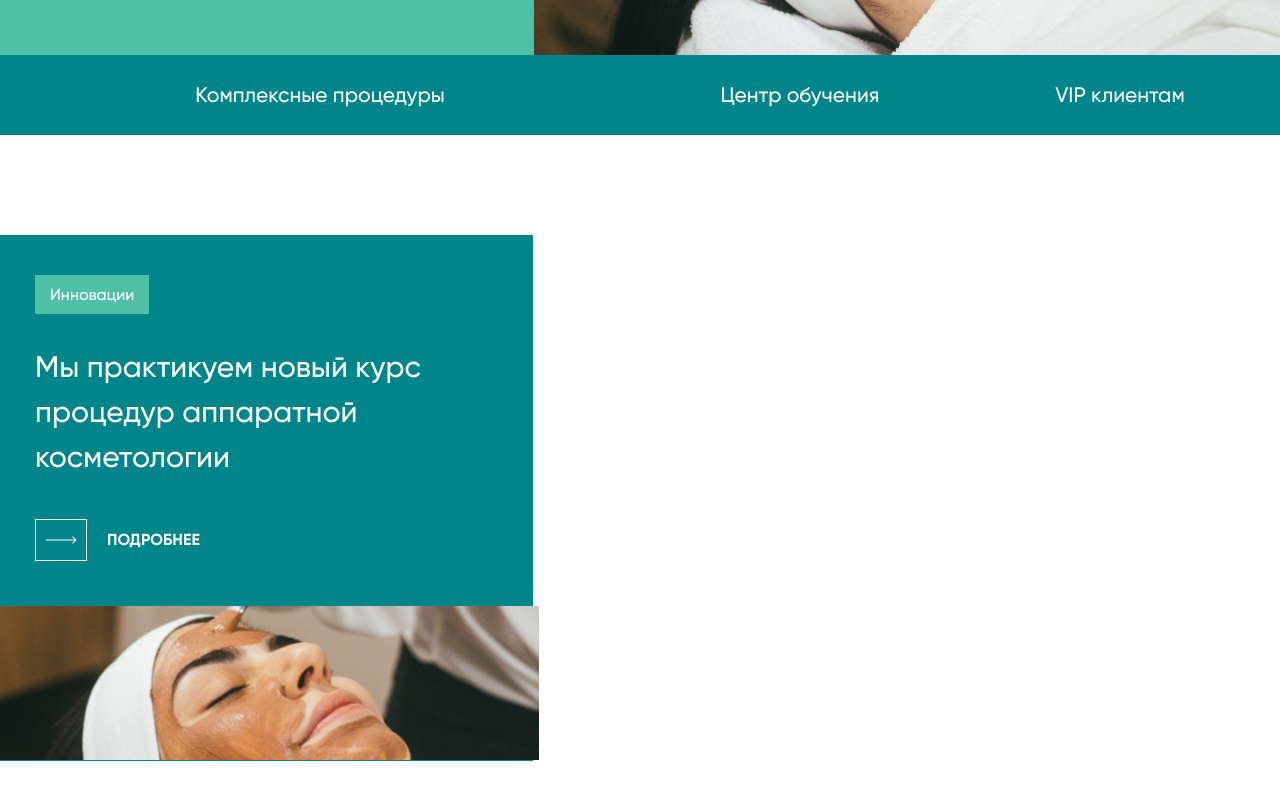
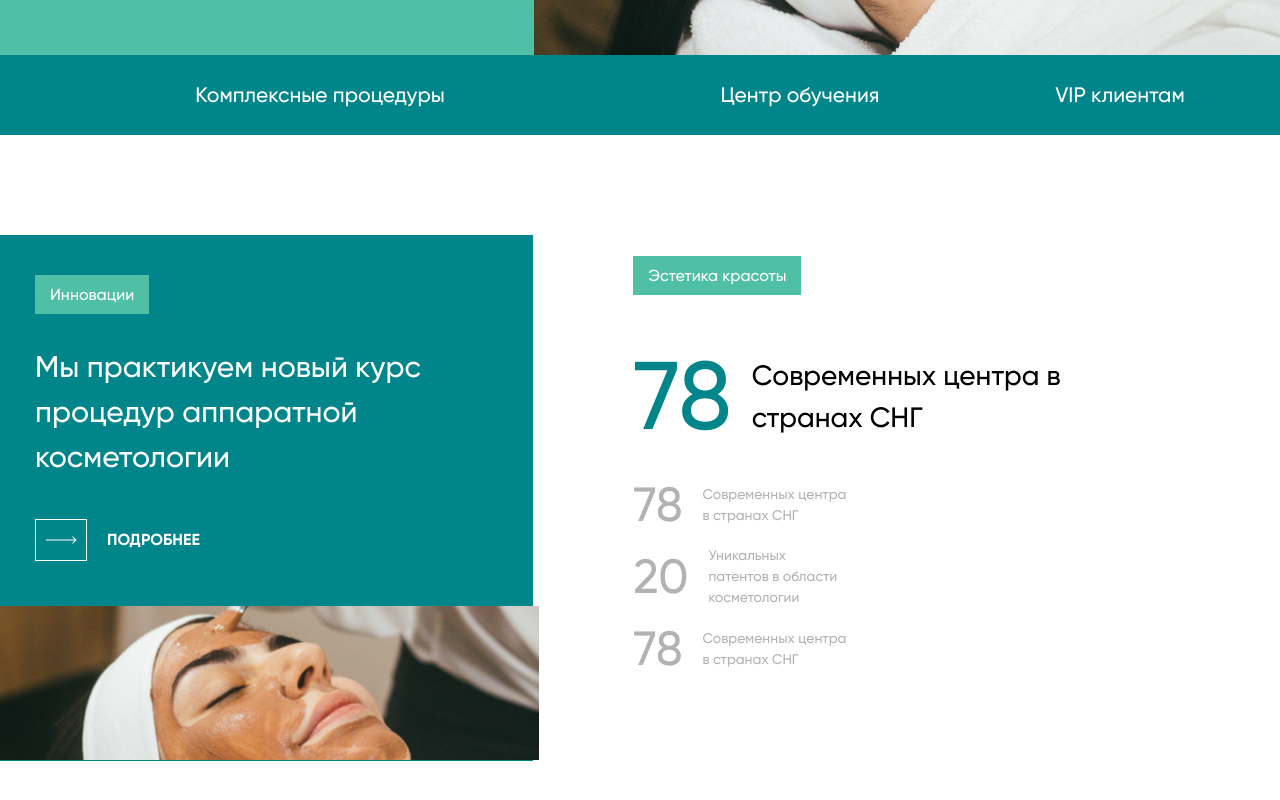
Before and after one commit to extpankov/medi, a website built with webpack: page src/index.html in a window 1280 px wide. Shown: the part 658-1458 px from the top of the page. Built offline with nearby package versions, Linux system fonts and the light colour scheme.

Commit message:
add: right-news-container in main

```diff
--- a/src/index.html
+++ b/src/index.html
@@ -67,11 +67,21 @@
             <div class="main__top-container wrapper">
                 <div class="main__topline">
                     <div class="main__nav">
-                        <div class="main__text main__t-1">Косметология</div>
-                        <div class="main__text main__t-2">Пластическая хирургия</div>
-                        <div class="main__text main__t-3">Стоматология</div>
-                        <div class="main__text main__t-4">Лазерная медицина</div>
-                        <div class="main__text main__t-5">Контакты</div>
+                        <a href="#" class="main__t-a">
+                            <div class="main__text main__t-1">Косметология</div>
+                        </a>
+                        <a href="#" class="main__t-a">
+                            <div class="main__text main__t-2">Пластическая хирургия</div>
+                        </a>
+                        <a href="#" class="main__t-a">
+                            <div class="main__text main__t-3">Стоматология</div>
+                        </a>
+                        <a href="#" class="main__t-a">
+                            <div class="main__text main__t-4">Лазерная медицина</div>
+                        </a>
+                        <a href="#" class="main__t-a">
+                            <div class="main__text main__t-5">Контакты</div>
+                        </a>
                     </div>
                     <button class="main__btn">Запись на прием</button>
                 </div>
@@ -108,7 +118,7 @@
         </div>
         <div class="main__mid-container mc wrapper">
             <div class="mc__left-news-case lnc">
-                <span class="lnc__chapter">
+                <span class="main__chapter">
                     Инновации
                 </span>
                 <div class="lnc__name">
@@ -124,6 +134,40 @@
                 </a>
                 <div class="lnc__pic"></div>
             </div>
+            <div class="mc__right-news-case rnc">
+                <div class="rnc__inner">
+                    <span class="main__chapter rnc__chapter">
+                        Эстетика красоты
+                    </span>
+                    <br>
+                    <div class="rnc__main-container">
+                        <div class="rnc__case rnc__case-active">
+                            <div class="rnc__number">78</div>
+                            <div class="rnc__text">
+                                Современных центра в странах СНГ
+                            </div>
+                        </div>
+                        <div class="rnc__case">
+                            <div class="rnc__number">78</div>
+                            <div class="rnc__text">
+                                Современных центра в странах СНГ
+                            </div>
+                        </div>
+                        <div class="rnc__case">
+                            <div class="rnc__number">20</div>
+                            <div class="rnc__text">
+                                Уникальных патентов в области косметологии
+                            </div>
+                        </div>
+                        <div class="rnc__case">
+                            <div class="rnc__number">78</div>
+                            <div class="rnc__text">
+                                Современных центра в странах СНГ
+                            </div>
+                        </div>
+                    </div>
+                </div>
+            </div>
         </div>
     </main>
 </body>
--- a/src/index.js
+++ b/src/index.js
@@ -13,3 +13,11 @@
         autoWidth: true
     });
 });
+
+$('.rnc__case').hover(
+    function() {
+    $(this).addClass('rnc__case-active')
+}, function() {
+    $(this).removeClass('rnc__case-active')
+}
+)
--- a/src/style.scss
+++ b/src/style.scss
@@ -163,6 +163,11 @@ html, body {
     color: white;
 }
 
+.main__t-a {
+    text-decoration: none;
+    color: white;
+}
+
 .main__btn {
     height: 100%;
     width: 175px;
@@ -304,11 +309,12 @@ html, body {
     padding: 50px 40px 0 35px;
 }
 
-.lnc__chapter {
+.main__chapter {
     height: 40px;
     background-color: $accent-2;
     padding: 10px 15px;
     cursor: default;
+    color: white;
 }
 
 .lnc__name {
@@ -355,3 +361,56 @@ html, body {
     height: 154px;
     background-image: url(./img/slider_1.png);
 }
+
+.mc__right-news-case {
+    height: 526px;
+    color: black;
+    margin-left: 100px;
+    padding-top: 10px;
+    display: flex;
+    align-items: center;
+}
+
+.rnc__inner {
+    height: 485px;
+}
+
+.rnc__main-container {
+    margin-top: 40px;
+    display: grid;
+    grid-template-columns: 460px;
+}
+
+.rnc__case {
+    display: flex;
+    width: 214px;
+    font-weight: 500;
+    color: rgba(0, 0, 0, 0.3);
+}
+
+.rnc__number {
+    font-size: 48px;
+    line-height: 150%;
+}
+
+.rnc__text {
+    display: flex;
+    align-items: center;
+    font-size: 14px;
+    line-height: 150%;
+    margin-left: 20px;
+}
+
+.rnc__case-active {
+    width: 100%;
+}
+
+.rnc__case-active .rnc__number {
+    font-size: 96px;
+    color: $accent-1;
+}
+
+.rnc__case-active .rnc__text {
+    color: black;
+    font-size: 28px;
+}
```
Also changed, not shown: src/style.min.css, 1 other file.
